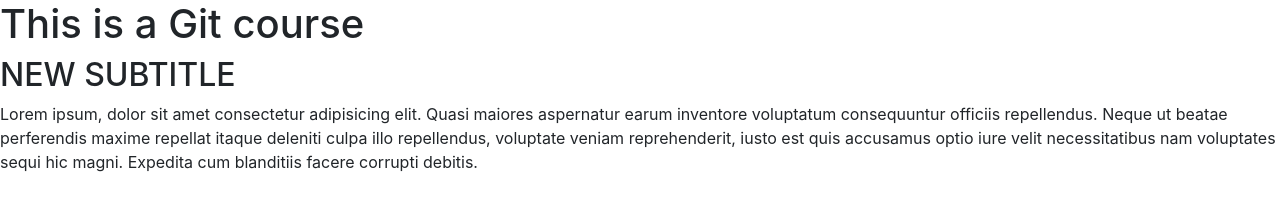
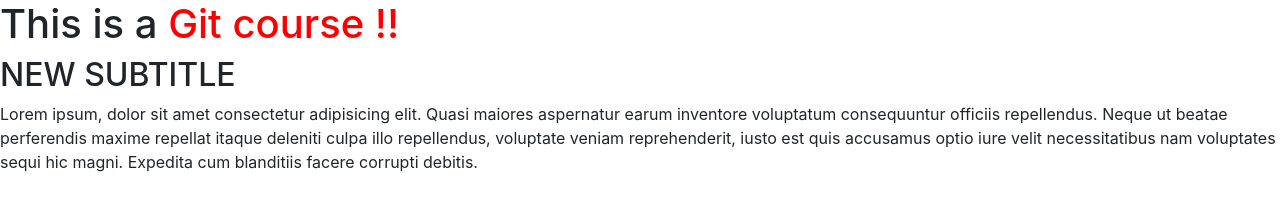
Before and after one commit to maxiim3/HX, a plain HTML site: page index.html in a window 1280 px wide. Drawn offline with nearby package versions, Linux system fonts and the light colour scheme.

Commit message:
change title color to red

```diff
--- a/index.html
+++ b/index.html
@@ -10,7 +10,7 @@
     <link rel="stylesheet" href="https://stackpath.bootstrapcdn.com/bootstrap/4.3.1/css/bootstrap.min.css" integrity="sha384-ggOyR0iXCbMQv3Xipma34MD+dH/1fQ784/j6cY/iJTQUOhcWr7x9JvoRxT2MZw1T" crossorigin="anonymous">
   </head>
   <body>
-      <h1>This is a Git course</h1>
+      <h1>This is a <span style="color:red;">Git course !!</span></h1>
       <h2>NEW SUBTITLE</h1>
       <p>Lorem ipsum, dolor sit amet consectetur adipisicing elit. Quasi maiores aspernatur earum inventore voluptatum consequuntur officiis repellendus. Neque ut beatae perferendis maxime repellat itaque deleniti culpa illo repellendus, voluptate veniam reprehenderit, iusto est quis accusamus optio iure velit necessitatibus nam voluptates sequi hic magni. Expedita cum blanditiis facere corrupti debitis.</p>
 
```
